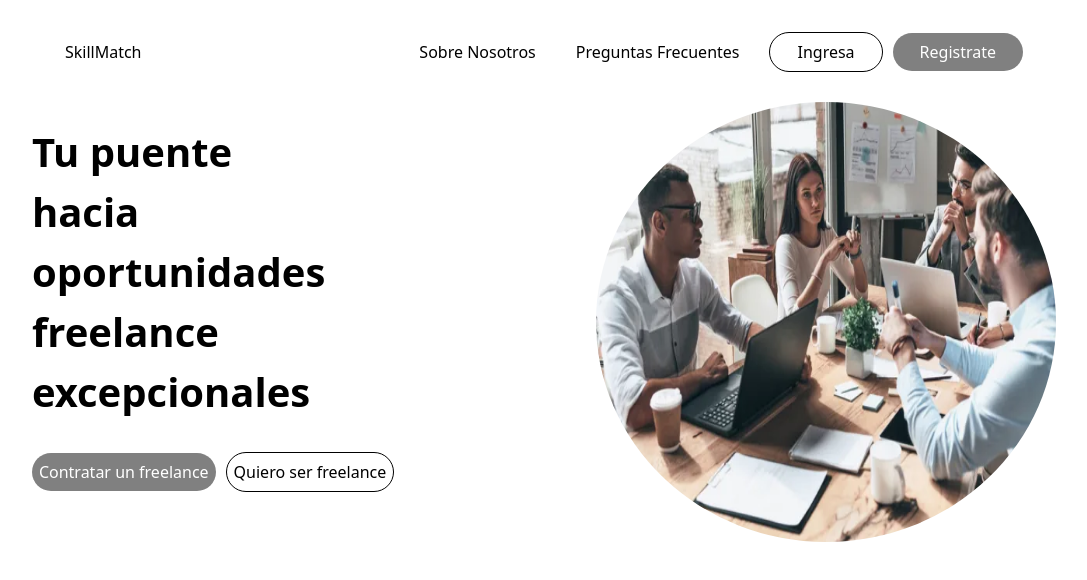
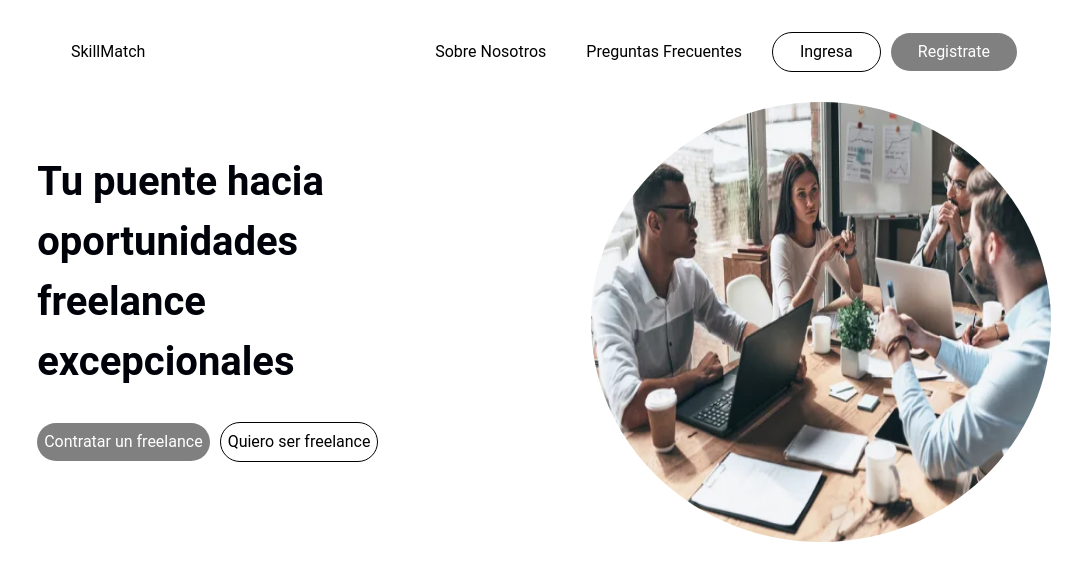
Before and after one commit to No-Country-simulation/s16-15-t-php-react, a React (Vite) app in the folder Frontend/: page / in a window 1280 px wide. Shown: the top 580 px of the page, without its empty margins (96-1183 px from the left). Built offline with nearby package versions, Linux system fonts and the light colour scheme.

Commit message:
update fonts

```diff
--- a/Frontend/src/index.css
+++ b/Frontend/src/index.css
@@ -2,15 +2,12 @@
 @tailwind components;
 @tailwind utilities;
 
+@import url('https://fonts.googleapis.com/css2?family=Roboto:ital,wght@0,100;0,300;0,400;0,500;0,700;0,900;1,100;1,300;1,400;1,500;1,700;1,900&display=swap');
 
-/* :root {
-  font-family: Inter, system-ui, Avenir, Helvetica, Arial, sans-serif;
+:root {
+  font-family: 'Roboto';
   line-height: 1.5;
   font-weight: 400;
-
-  color-scheme: light dark;
-  color: rgba(255, 255, 255, 0.87);
-  background-color: #242424;
 
   font-synthesis: none;
   text-rendering: optimizeLegibility;
@@ -18,56 +15,23 @@
   -moz-osx-font-smoothing: grayscale;
 }
 
-a {
-  font-weight: 500;
-  color: #646cff;
-  text-decoration: inherit;
-}
-a:hover {
-  color: #535bf2;
+h1{
+  font-weight: 900;
+  font-size: 45px;
+  color: #00020A;
 }
 
-body {
-  margin: 0;
-  display: flex;
-  place-items: center;
-  min-width: 320px;
-  min-height: 100vh;
+h2{
+  font-weight: 900;
+  font-size: 35px;
 }
 
-h1 {
-  font-size: 3.2em;
-  line-height: 1.1;
+h3{
+  font-weight: 700;
+  font-size: 20px;
 }
 
-button {
-  border-radius: 8px;
-  border: 1px solid transparent;
-  padding: 0.6em 1.2em;
-  font-size: 1em;
-  font-weight: 500;
-  font-family: inherit;
-  background-color: #1a1a1a;
-  cursor: pointer;
-  transition: border-color 0.25s;
+span{
+  font-weight: 600;
+  font-size: 15px;
 }
-button:hover {
-  border-color: #646cff;
-}
-button:focus,
-button:focus-visible {
-  outline: 4px auto -webkit-focus-ring-color;
-}
-
-@media (prefers-color-scheme: light) {
-  :root {
-    color: #213547;
-    background-color: #ffffff;
-  }
-  a:hover {
-    color: #747bff;
-  }
-  button {
-    background-color: #f9f9f9;
-  }
-} */
```
